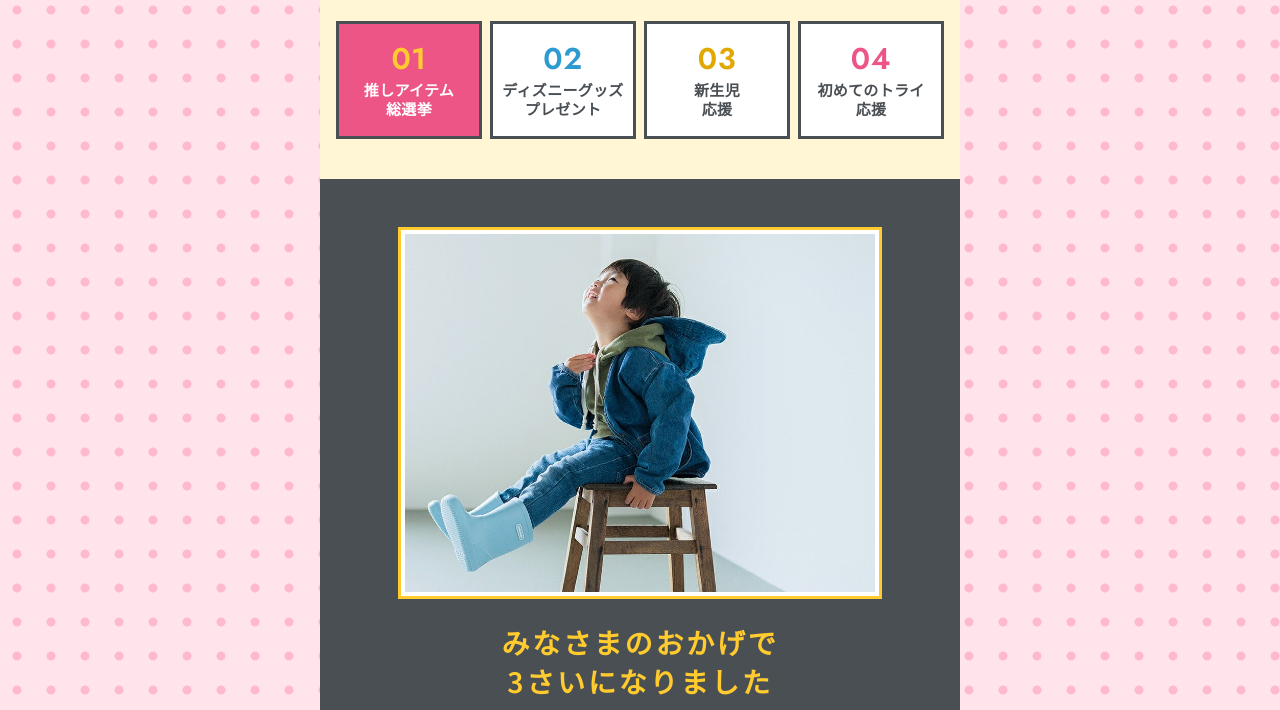
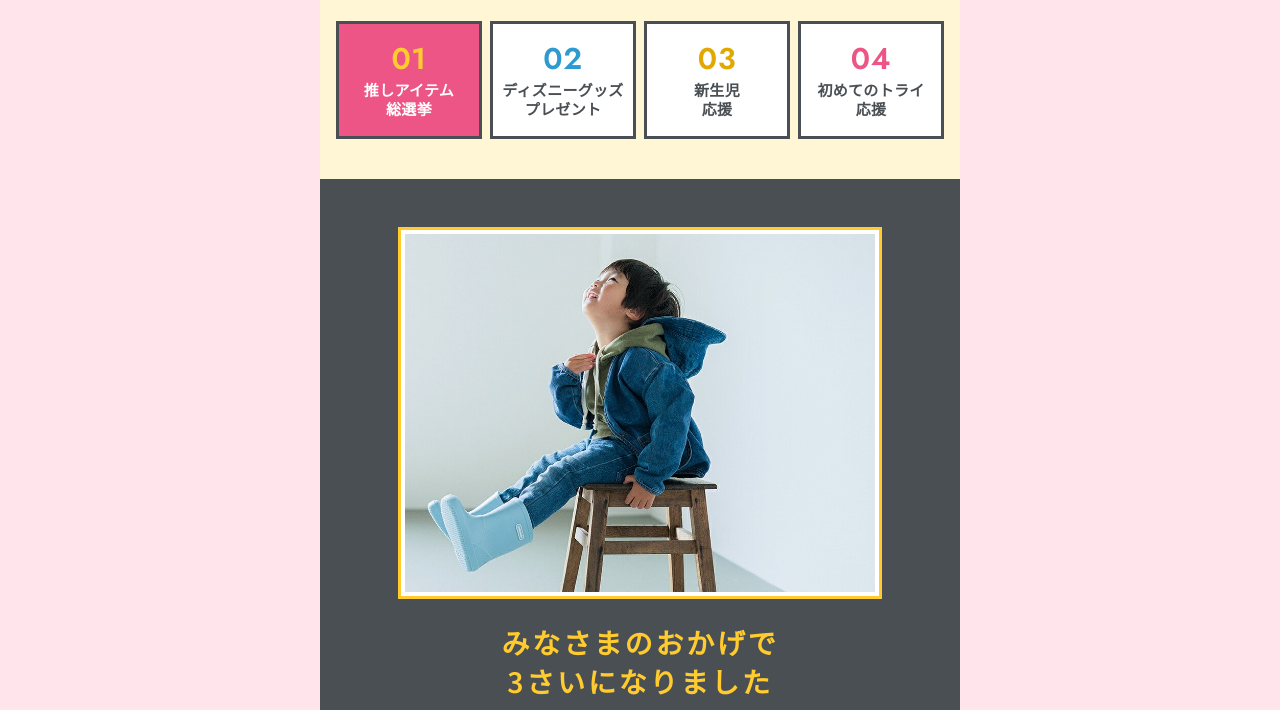
Before and after one commit to greentuushou-arch/babuuu-3rd-anniversary, a plain HTML site: page index.html in a window 1280 px wide. Shown: the part 755-1465 px from the top of the page. Drawn offline with Linux system fonts and the light colour scheme.

Commit message:
style: PC背景の水玉を外して無地に
Co-Authored-By: Claude Opus 5.5 <noreply@anthropic.com>

```diff
--- a/style.css
+++ b/style.css
@@ -5,7 +5,7 @@
 *{box-sizing:border-box;margin:0}
 [hidden]{display:none!important}
 html{scroll-behavior:smooth}
-body{background:var(--pink-p) radial-gradient(circle,var(--pink-l) 0 4px,transparent 5px) 0 0/34px 34px;color:var(--ink);font:450 17px/1.85 var(--goth);letter-spacing:.06em;text-align:center;overflow-x:hidden}
+body{background:var(--pink-p);color:var(--ink);font:450 17px/1.85 var(--goth);letter-spacing:.06em;text-align:center;overflow-x:hidden}
 a{color:inherit}
 img{max-width:100%}
 h2{font-weight:600;line-height:1.4;letter-spacing:.1em}
```
